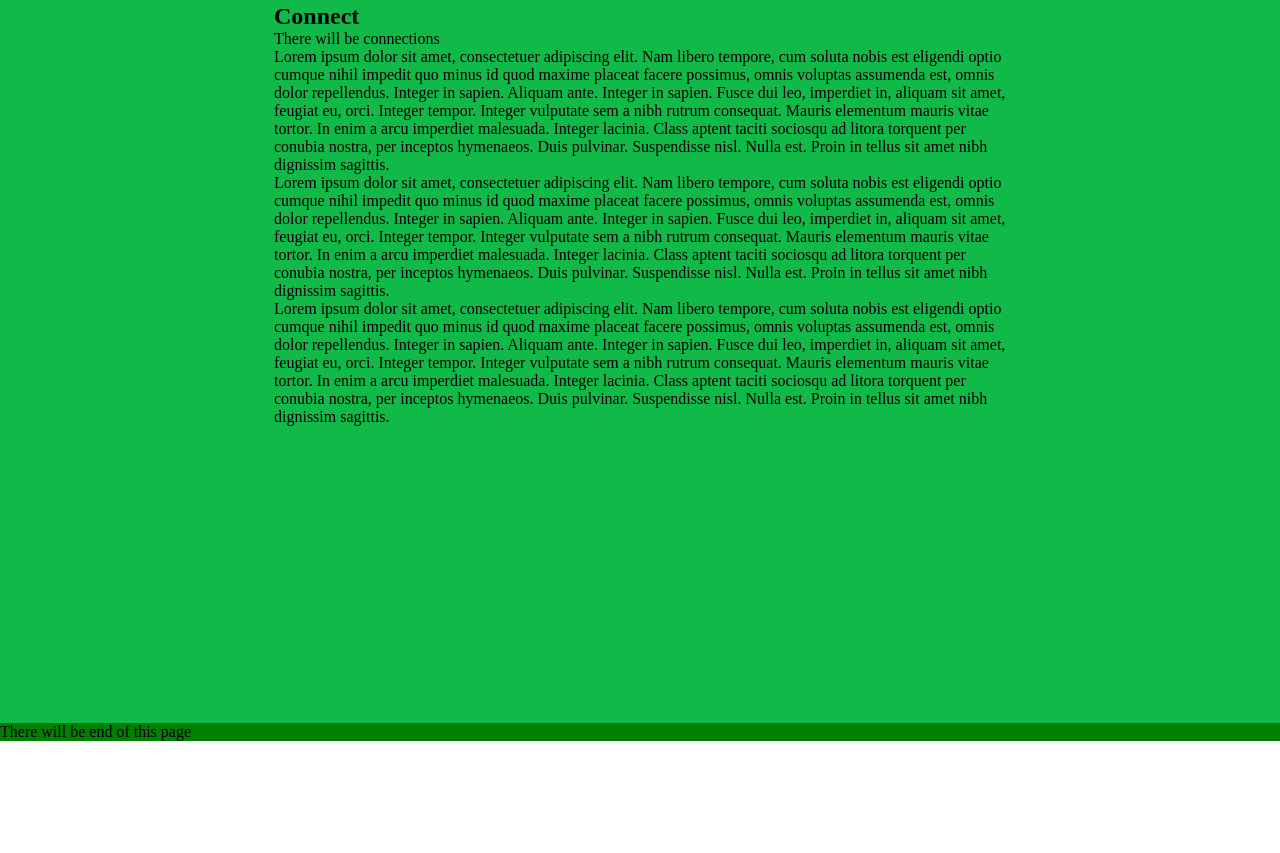
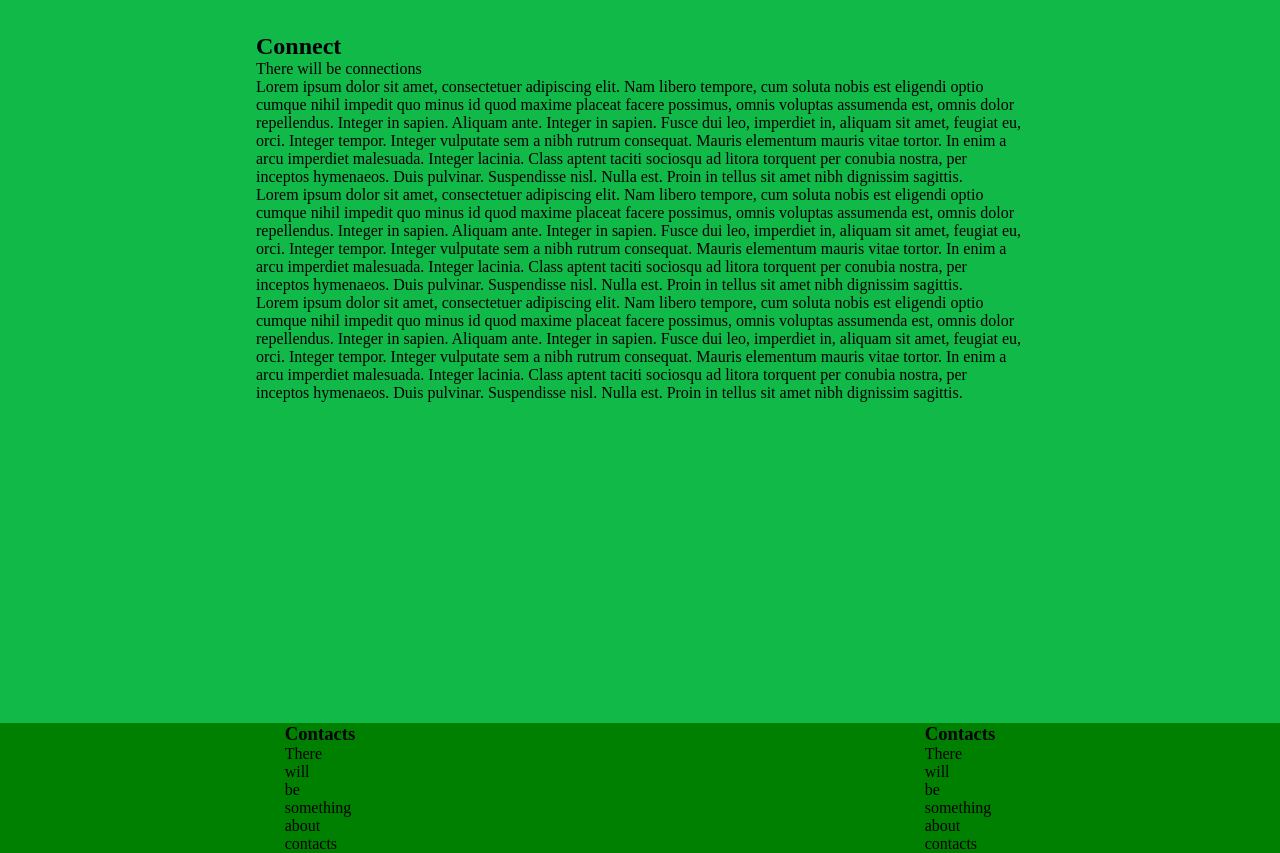
Before and after one commit to Thepetronia/TheNutronia, a plain HTML site: page index.html in a window 1280 px wide. Shown: the part 1885-2738 px from the top of the page. Before the commit the page ends 2626 px from the top, so only its background shows below. Drawn offline with Linux system fonts and the light colour scheme.

Commit message:
added footer

```diff
--- a/index.html
+++ b/index.html
@@ -199,7 +199,26 @@
         </div>
       </div>
       <footer>
-        <div>There will be end of this page</div>
+        <div class="footer-container">
+          <div class="footer-box">
+            <h3>Contacts</h3>
+            <p>There</p>
+            <p>will</p>
+            <p>be</p>
+            <p>something</p>
+            <p>about</p>
+            <p>contacts</p>
+          </div>
+          <div class="footer-box">
+            <h3>Contacts</h3>
+            <p>There</p>
+            <p>will</p>
+            <p>be</p>
+            <p>something</p>
+            <p>about</p>
+            <p>contacts</p>
+          </div>
+        </div>
       </footer>
     </div>
   </body>
--- a/res/css/style.css
+++ b/res/css/style.css
@@ -76,7 +76,7 @@ header {
   width: 100%;
   background-color: rgb(101, 137, 255);
   justify-content: center;
-  gap: 20px 30px;
+  gap: 10px 30px;
 
   position: sticky;
   top: 0;
@@ -119,7 +119,7 @@ header {
 
   width: 100%;
   min-height: 750px;
-  padding: 30px;
+  padding: 60px 0px 0px 0px;
 }
 
 .section-content {
@@ -140,8 +140,22 @@ a:link {
 .body {
   background-color: lightblue;
 }
+
+
 footer {
   background-color: green;
+
+  display: flex;
+  flex-wrap: wrap;
+  width: 100%;
+}
+
+.footer-container{
+  width: 100%;
+  display: flex;
+  flex-wrap: wrap;
+  justify-content: space-around;
+
 }
 
 /**/
```
